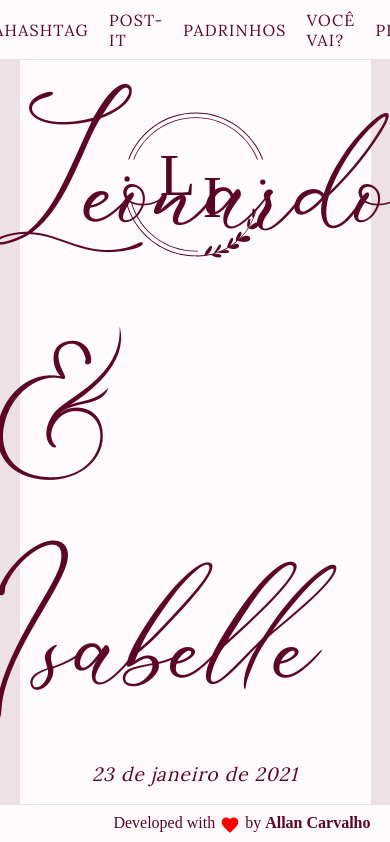
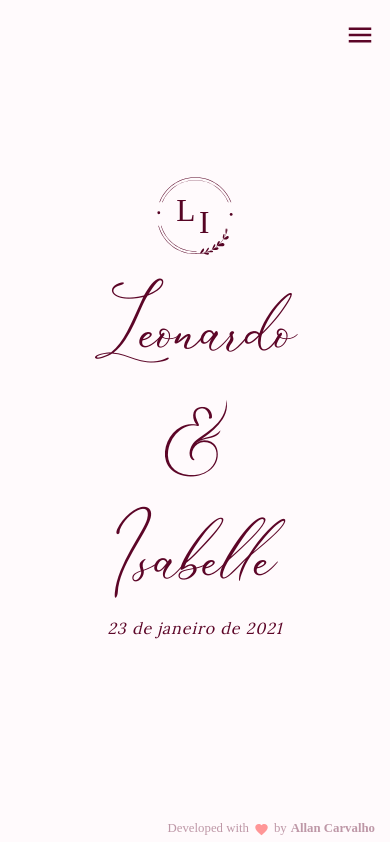
Before and after one commit to allandcarv/casamento-isa-frontend, a React (Create React App) app: page / in a window 390 px wide. Shown: the top 842 px of the page. Built offline with nearby package versions, Linux system fonts and the light colour scheme.

Commit message:
Mobile CSS for Header, section 1 and Footer

```diff
--- a/src/components/footer/index.tsx
+++ b/src/components/footer/index.tsx
@@ -9,7 +9,7 @@ const Footer: React.FC = () => {
       <Container>
         <p>
           Developed with
-          <MdFavorite size={20} color="#ff0000" />
+          <MdFavorite size={20} />
           by
           <a href="mailto:allandcarv@gmail.com">Allan Carvalho</a>
         </p>
--- a/src/components/footer/styles.tsx
+++ b/src/components/footer/styles.tsx
@@ -2,42 +2,71 @@ import styled from 'styled-components';
 import { lighten } from 'polished';
 
 export const StyledFooter = styled.footer`
-  height: 40px;
+  height: 30px;
   width: 100%;
   position: fixed;
   bottom: 0;
   left: 0;
   background-color: #fffafc;
-  border-top: 1px solid rgba(92, 5, 39, 0.1);
   z-index: 2;
+
+  @media only screen and (min-width: 768px) {
+    height: 40px;
+    border-top: 1px solid rgba(92, 5, 39, 0.1);
+  }
 `;
 
 export const Container = styled.div`
+  width: 100%;
   height: 100%;
-  width: 90%;
+  padding: 0 15px;
   display: flex;
   align-items: center;
   justify-content: flex-end;
-  margin: 0 auto;
-  color: #5c0527;
 
   p {
-    font-size: 1rem;
+    font-size: 0.8rem;
+    color: rgba(92, 5, 39, 0.4);
 
     svg {
       margin: 0 5px;
       vertical-align: middle;
+      height: 15px;
+      width: 15px;
+      color: rgba(255, 0, 0, 0.4);
     }
 
     a {
       margin-left: 4px;
       font-weight: bold;
       text-decoration: none;
+      color: rgba(92, 5, 39, 0.4);
+    }
+  }
+
+  @media only screen and (min-width: 768px) {
+    width: 90%;
+    padding: 0;
+    margin: 0 auto;
+
+    p {
+      font-size: 1rem;
       color: #5c0527;
-      transition: color 0.3s;
 
-      &:hover {
-        color: ${lighten(0.2, '#5c0527')};
+      svg {
+        color: rgb(255, 0, 0);
+      }
+
+      a {
+        margin-left: 4px;
+        font-weight: bold;
+        text-decoration: none;
+        color: #5c0527;
+        transition: color 0.3s;
+
+        &:hover {
+          color: ${lighten(0.2, '#5c0527')};
+        }
       }
     }
   }
--- a/src/components/header/index.tsx
+++ b/src/components/header/index.tsx
@@ -1,5 +1,6 @@
 import React, { useCallback, MouseEvent } from 'react';
 import { useHistory, Link } from 'react-router-dom';
+import { MdMenu } from 'react-icons/md';
 
 import { Container, Menu, StyledHeader } from './styles';
 
@@ -26,6 +27,8 @@ const Header: React.FC<IHeader> = ({ containerRefs }) => {
               block: 'start',
             });
           }
+
+          return null;
         });
       }
 
@@ -89,6 +92,9 @@ const Header: React.FC<IHeader> = ({ containerRefs }) => {
             </Link>
           </li>
         </Menu>
+        <span className="mobile_button">
+          <MdMenu size={30} color="#5c0527" />
+        </span>
       </Container>
     </StyledHeader>
   );
--- a/src/components/header/styles.tsx
+++ b/src/components/header/styles.tsx
@@ -2,31 +2,53 @@ import styled from 'styled-components';
 import { lighten } from 'polished';
 
 export const StyledHeader = styled.header`
+  width: 100%;
+  position: fixed;
+  top: 20px;
+  left: 0;
+
+  @media only screen and (min-width: 768px) {
     height: 60px;
     width: 100%;
-  position: fixed;
     top: 0;
-  left: 0;
     background-color: #fffafc;
     border-bottom: 1px solid rgba(92, 5, 39, 0.1);
     z-index: 2;
+  }
 `;
 
 export const Container = styled.div`
+  width: 100%;
+  padding: 0 15px;
+  display: flex;
+  justify-content: flex-end;
+  align-items: center;
+
+  @media only screen and (min-width: 768px) {
     width: 90%;
     height: 100%;
     margin: 0 auto;
-  display: flex;
-  align-items: center;
     justify-content: center;
+
+    .mobile_button {
+      display: none;
+    }
+  }
 `;
 
 export const Menu = styled.ul`
+  position: fixed;
+  top: 60px;
+  right: calc(100vw + 10%);
   display: flex;
+  flex-direction: column;
   justify-content: center;
   align-items: center;
   list-style: none;
 
+  @media only screen and (min-width: 768px) {
+    position: initial;
+    flex-direction: row;
     li {
       & + li {
         margin-left: 20px;
@@ -46,4 +68,5 @@ export const Menu = styled.ul`
         }
       }
     }
+  }
 `;
--- a/src/pages/home/index.tsx
+++ b/src/pages/home/index.tsx
@@ -62,7 +62,11 @@ const Home: React.FC = () => {
         <Container>
           <section id="inicio" ref={inicioRef}>
             <i />
-            <h1>Leonardo & Isabelle</h1>
+            <h1>
+              Leonardo
+              <span>&</span>
+              Isabelle
+            </h1>
             <p>23 de janeiro de 2021</p>
           </section>
           <section id="os-noivos" ref={osNoivosRef}>
--- a/src/pages/home/styles.tsx
+++ b/src/pages/home/styles.tsx
@@ -4,20 +4,33 @@ import Banner1 from '../../assets/images/banner1.svg';
 
 export const StyledMain = styled.main`
   flex: 1;
-  margin-top: 60px;
   margin-bottom: 40px;
-  background-color: rgba(92, 5, 39, 0.1);
+
+  @media only screen and (min-width: 768px) {
+    margin-top: 60px;
+    background-color: rgba(92, 5, 39, 0.1);
+  }
 `;
 
 export const Container = styled.div`
   height: 100%;
-  width: 90%;
-  margin: 0 auto;
+  width: 100%;
+  padding: 0 15px;
   background-color: #fffafc;
 
+  @media only screen and (min-width: 768px) {
+    width: 90%;
+    margin: 0 auto;
+    padding: 0;
+  }
+
   section {
-    height: calc(100vh - 100px);
-    scroll-margin-top: 60px;
+    height: calc(100vh - 30px);
+
+    @media only screen and (min-width: 768px) {
+      height: calc(100vh - 100px);
+      scroll-margin-top: 60px;
+    }
   }
 
   #inicio {
@@ -28,13 +41,9 @@ export const Container = styled.div`
     align-items: center;
 
     i {
-      width: 150px;
-      height: 150px;
-      position: absolute;
-      top: 50px;
-      left: 0;
-      right: 0;
-      margin: 0 auto;
+      width: 80px;
+      height: 80px;
+      margin-bottom: 20px;
       background-image: url(${Banner1});
       filter: invert(8%) sepia(45%) saturate(4740%) hue-rotate(319deg)
         brightness(100%) contrast(106%);
@@ -42,17 +51,47 @@ export const Container = styled.div`
 
     h1 {
       font-family: 'MarvelousScript', cursive;
-      font-size: 10rem;
+      font-size: 5rem;
       font-weight: normal;
+      text-align: center;
       color: #5c0527;
+
+      span {
+        display: block;
+      }
     }
 
     p {
       font-family: 'Lora', serif;
-      font-size: 1.2rem;
+      font-size: 1rem;
       font-style: italic;
       letter-spacing: 1px;
       color: #5c0527;
     }
+
+    @media only screen and (min-width: 768px) {
+      i {
+        width: 150px;
+        height: 150px;
+        position: absolute;
+        top: 40px;
+        left: 0;
+        right: 0;
+        margin: 0 auto;
+      }
+
+      h1 {
+        font-size: 10rem;
+
+        span {
+          display: inline;
+          margin: 0 50px;
+        }
+      }
+
+      p {
+        font-size: 1.2rem;
+      }
+    }
   }
 `;
--- a/src/styles/global.ts
+++ b/src/styles/global.ts
@@ -36,6 +36,7 @@ export default createGlobalStyle`
 
   html, body, #root {
     height: 100%;
+    width: 100%;
   }
 
   body {
```
Lines whose indentation alone changed are shown as unchanged.
